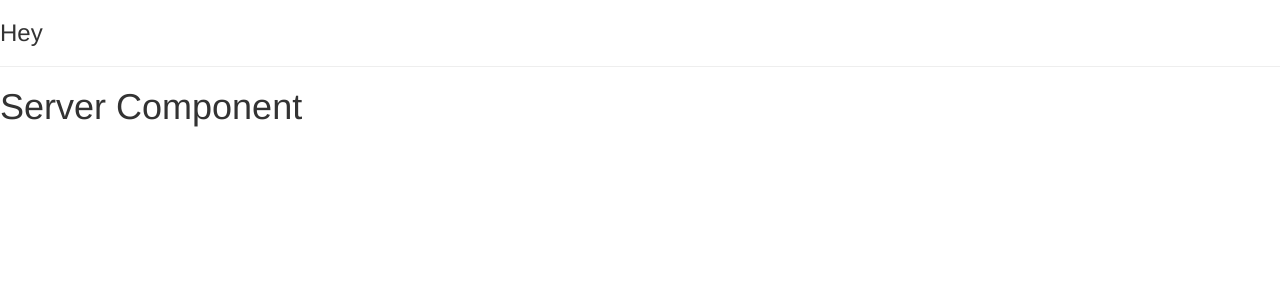
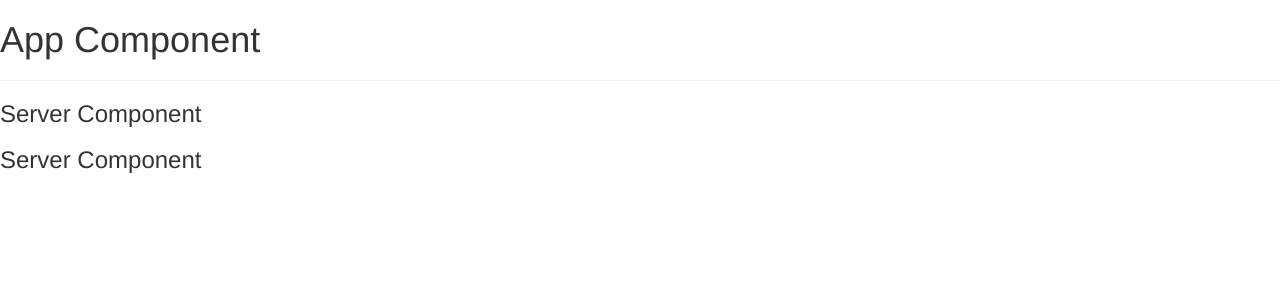
Before and after one commit to DaniiNyan/angular, an Angular app in the folder first-app/: page / in a window 1280 px wide. Shown: the top 300 px of the page. Built offline with nearby package versions, Linux system fonts and the light colour scheme.

Commit message:
Add ServersComponent

```diff
--- a/first-app/src/app/app.component.html
+++ b/first-app/src/app/app.component.html
@@ -1,4 +1,4 @@
 
-<h3>Hey</h3>
+<h1>App Component</h1>
 <hr>
-<app-server></app-server>
+<app-servers></app-servers>
--- a/first-app/src/app/app.module.ts
+++ b/first-app/src/app/app.module.ts
@@ -4,11 +4,13 @@ import { FormsModule } from '@angular/forms';
 
 import { AppComponent } from './app.component';
 import { ServerComponent } from './server/server.component';
+import { ServersComponent } from './servers/servers.component'
 
 @NgModule({
   declarations: [
     AppComponent,
-    ServerComponent
+    ServerComponent,
+    ServersComponent
   ],
   imports: [
     BrowserModule,
--- a/first-app/src/app/server/server.component.html
+++ b/first-app/src/app/server/server.component.html
@@ -1 +1 @@
-<h1>Server Component</h1>
+<h3>Server Component</h3>
--- /dev/null
+++ b/first-app/src/app/servers/servers.component.html
@@ -0,0 +1,2 @@
+<app-server></app-server>
+<app-server></app-server>
--- /dev/null
+++ b/first-app/src/app/servers/servers.component.ts
@@ -0,0 +1,15 @@
+import { Component, OnInit } from '@angular/core';
+
+@Component({
+  selector: 'app-servers',
+  templateUrl: './servers.component.html',
+  styleUrls: ['./servers.component.css']
+})
+export class ServersComponent implements OnInit {
+
+  constructor() { }
+
+  ngOnInit() {
+  }
+
+}
```
Also changed, not shown: first-app/src/app/servers/servers.component.css (added).
